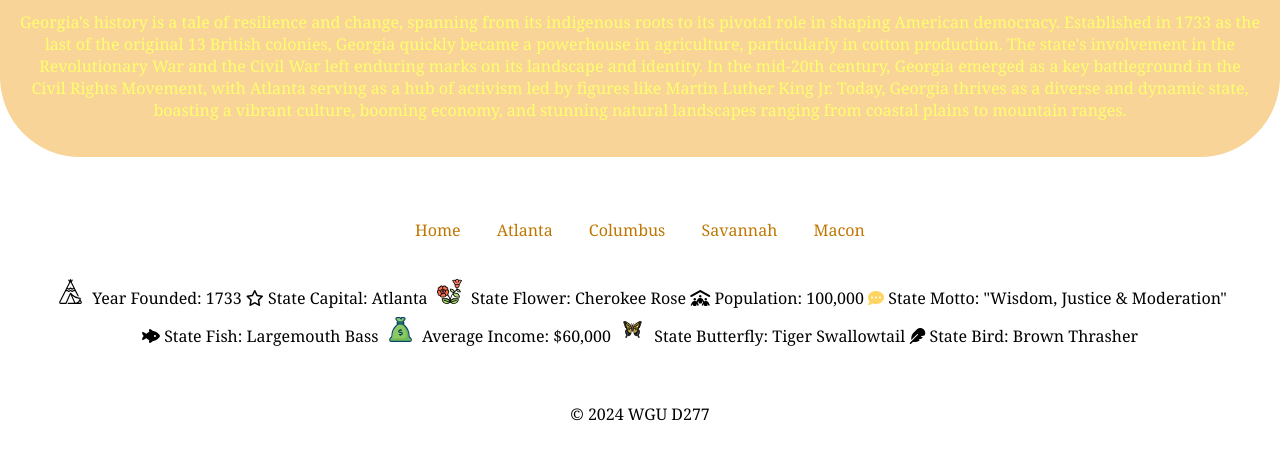
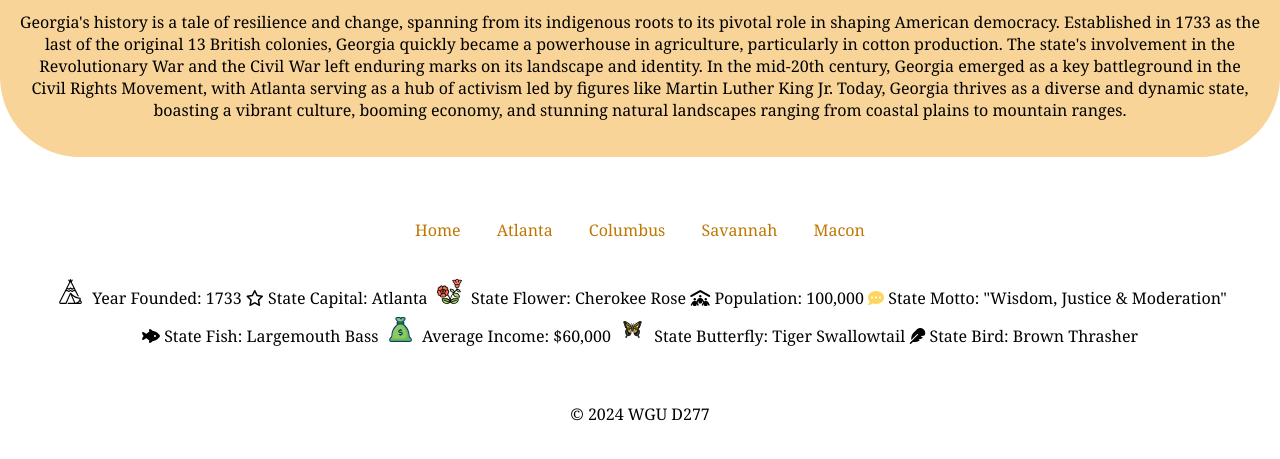
Before and after one commit to lpeop22/Georgia-D277, a plain HTML site: page index.html in a window 1280 px wide. Shown: the part 283-742 px from the top of the page. Drawn offline with Linux system fonts and the light colour scheme.

Commit message:
Update index.html

```diff
--- a/index.html
+++ b/index.html
@@ -11,7 +11,7 @@
 <body>
     <div class="rounded-box" >
         <h2>Welcome To Georgia</h2>
-        <p>Georgia's history is a tale of resilience and change, spanning from its indigenous roots to its pivotal role in shaping American democracy. Established in 1733 as the last of the original 13 British colonies, Georgia quickly became a powerhouse in agriculture, particularly in cotton production. The state's involvement in the Revolutionary War and the Civil War left enduring marks on its landscape and identity. In the mid-20th century, Georgia emerged as a key battleground in the Civil Rights Movement, with Atlanta serving as a hub of activism led by figures like Martin Luther King Jr. Today, Georgia thrives as a diverse and dynamic state, boasting a vibrant culture, booming economy, and stunning natural landscapes ranging from coastal plains to mountain ranges.</p>
+        <p><font color="black">Georgia's history is a tale of resilience and change, spanning from its indigenous roots to its pivotal role in shaping American democracy. Established in 1733 as the last of the original 13 British colonies, Georgia quickly became a powerhouse in agriculture, particularly in cotton production. The state's involvement in the Revolutionary War and the Civil War left enduring marks on its landscape and identity. In the mid-20th century, Georgia emerged as a key battleground in the Civil Rights Movement, with Atlanta serving as a hub of activism led by figures like Martin Luther King Jr. Today, Georgia thrives as a diverse and dynamic state, boasting a vibrant culture, booming economy, and stunning natural landscapes ranging from coastal plains to mountain ranges.</font></p>
       </div>
   <aside>
     <nav>
```
